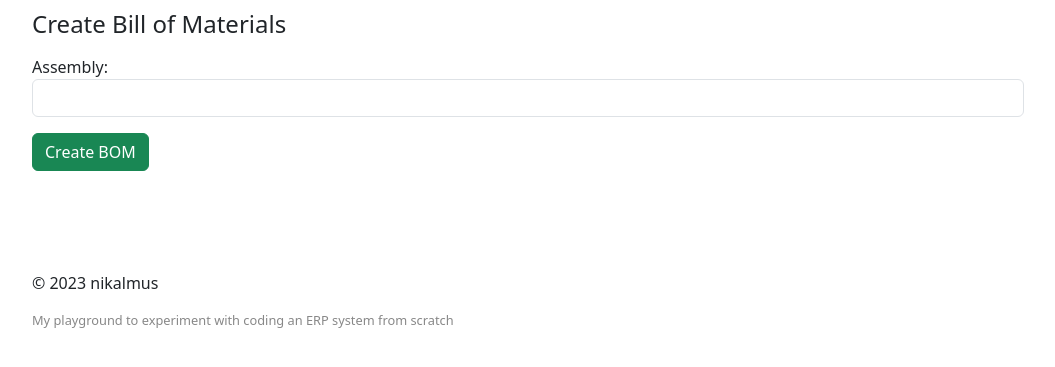
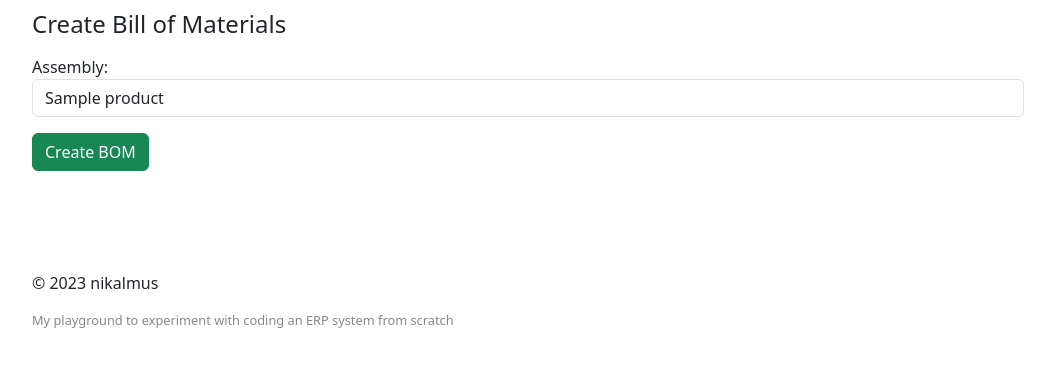
Before and after one commit to nikalmus/erp, a Flask app: page /manufacturing/boms/create in a window 1280 px wide. Shown: the part 120-487 px from the top of the page, without its empty margins (112-1167 px from the left). Run offline with Flask 3, Linux system fonts and the light colour scheme; a database or web service that is not in the repository returns one stand-in record (values such as "Sample title"); lists and menus that the app fills with data are empty; some libraries are stand-ins or nearby versions.

Commit message:
fixed filtering of assembly products for boms

```diff
--- a/app/manufacturing/bom/routes.py
+++ b/app/manufacturing/bom/routes.py
@@ -75,7 +75,7 @@ def create_bom():
     conn = connect()
     cursor = conn.cursor()
 
-    cursor.execute("SELECT id, name FROM product")
+    cursor.execute("SELECT * FROM product")
     products = cursor.fetchall()
 
     cursor.close()
--- a/app/manufacturing/bom/templates/bom_create.html
+++ b/app/manufacturing/bom/templates/bom_create.html
@@ -5,10 +5,8 @@
     <div class="form-group mt-3 mb-3">
         <label for="supplier">Assembly:</label>
         <select class="form-control" id="supplier" name="product_id" required>
-            {% for product in products %}
-                {% if product[4] %}  <!-- Check if is_assembly is True -->
+            {% for product in products if product[4] %}
                     <option value="{{ product[0] }}">{{ product[1] }}</option>
-                {% endif %}
             {% endfor %}
         </select>
     </div>
--- a/dummy-data/tellyscope-parts.csv
+++ b/dummy-data/tellyscope-parts.csv
@@ -1,7 +1,7 @@
 name,description,price,is_assembly
 TV Set,"a TV",199.99,false
 Tennis Ball,"Yellow tennis ball for Tellyscope activation",2.99,false
-Launcher Arm,"Metal rod for launching tennis ball",12.99,true
+Launcher Arm,"Metal rod for launching tennis ball",12.99,false
 Spring Mechanism,"Compression spring for propelling tennis ball",8.99,false
 Trigger Lever,"Lever component for triggering mechanism",6.99,false
 Mounting Bracket,"Bracket component for triggering mechanism",3.99,false
```
